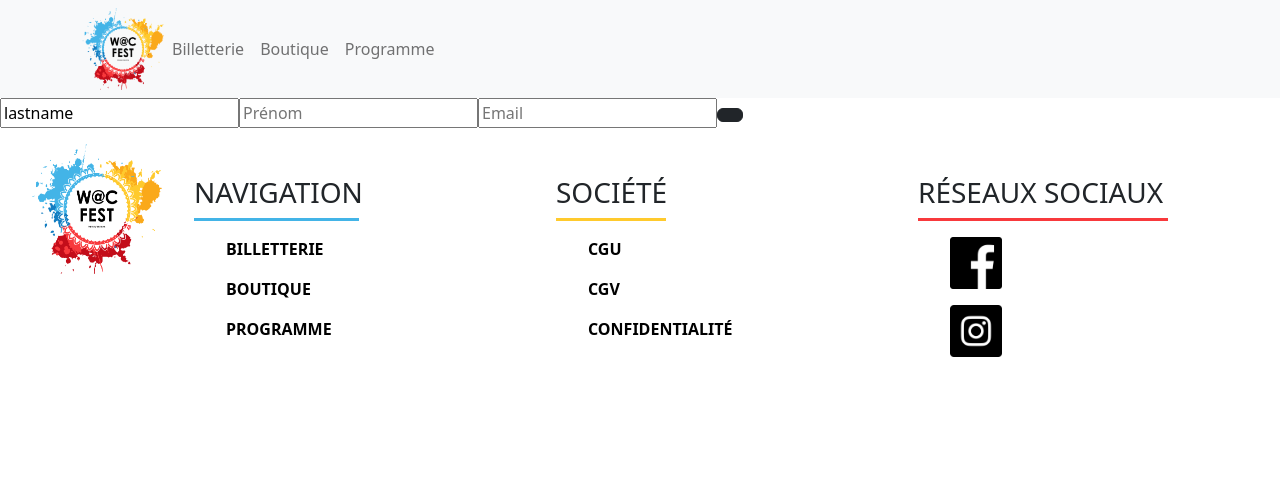
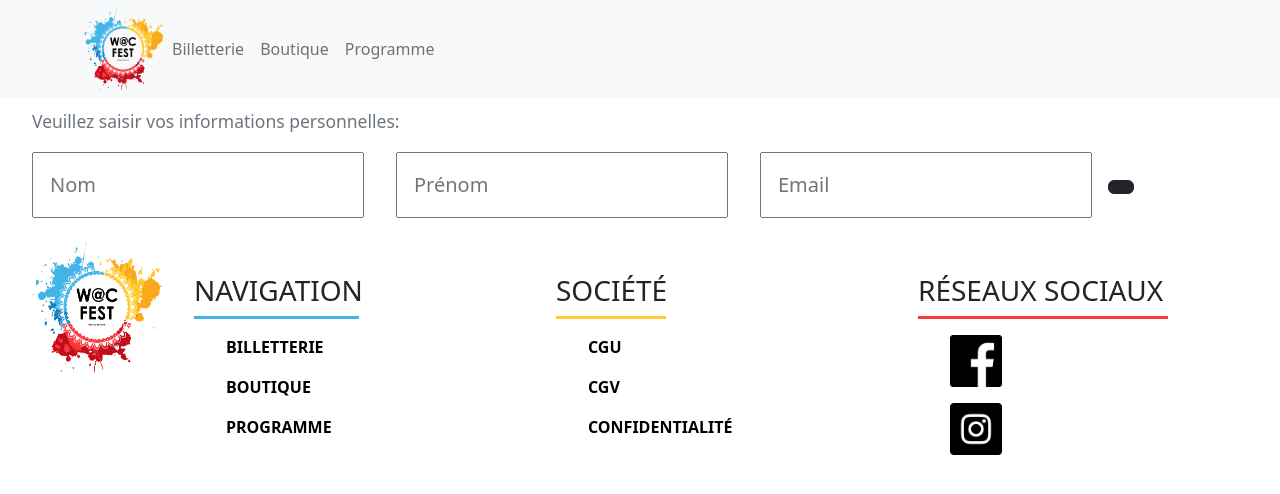
Before and after one commit to KevinJ-Dev/e-commerce-front, a React (Create React App) app in the folder wacfest_front/: page /ticket/premium/payment in a window 1280 px wide. Shown: the top 494 px of the page. Built offline with nearby package versions, Linux system fonts and the light colour scheme.

Commit message:
Formulaire/redirect

```diff
--- /dev/null
+++ b/wacfest_front/src/components/AlertValidate.js
@@ -0,0 +1,21 @@
+import React, {useState} from "react";
+import {Alert} from "react-bootstrap";
+import Button from "react-bootstrap/Button";
+
+export default function AlertValidate() {
+    const [show, setShow] = useState(true);
+
+    if (show) {
+        return (
+            <Alert variant="danger" onClose={() => setShow(false)} dismissible>
+                <Alert.Heading>Oh snap! You got an error!</Alert.Heading>
+                <p>
+                    Change this and that and try again. Duis mollis, est non commodo
+                    luctus, nisi erat porttitor ligula, eget lacinia odio sem nec elit.
+                    Cras mattis consectetur purus sit amet fermentum.
+                </p>
+            </Alert>
+        );
+    }
+    return <Button onClick={() => setShow(true)}>Show Alert</Button>;
+}
--- a/wacfest_front/src/components/FormPay.js
+++ b/wacfest_front/src/components/FormPay.js
@@ -1,7 +1,8 @@
-import React from "react";
+import React, {useState} from "react";
 import {useForm} from "react-hook-form";
 import Button from "react-bootstrap/Button";
-import {FormGroup} from "react-bootstrap";
+import {FormGroup, FormText} from "react-bootstrap";
+import AlertValidate from "./AlertValidate";
 
 export default function FormValidate(){
     const { register, handleSubmit, watch, formState: { errors } } = useForm();
@@ -12,16 +13,17 @@ export default function FormValidate(){
 
     return(
 
-    <FormGroup className="mb-3">
+    <FormGroup className="form-control-lg">
+        <FormText className='p-3'>Veuillez saisir vos informations personnelles:</FormText>
         <form onSubmit={handleSubmit(onSubmit)}>
             {/* register your input into the hook by invoking the "register" function */}
-        <input  defaultValue="lastname" {...register("example")} placeholder="Nom"/>
+        <input className="p-3 m-3"  {...register("example")} placeholder="Nom"/>
             {/* include validation with required or other standard HTML validation rules */}
-        <input {...register("name", { required: true })} placeholder="Prénom" />
+        <input  className="p-3 m-3"{...register("name", { required: true })} placeholder="Prénom" />
             {/* errors will return when field validation fails  */}
             {errors.name && <span>Ce champ doit ếtre rempli </span>}
-        <input {...register('email')} type="email" placeholder="Email" />
-        <Button type="submit"  variant='dark'/>
+        <input className="p-3 m-3" {...register('email')} type="email" placeholder="Email" />
+            <Button type="submit" variant='dark' onClick={AlertValidate}/>
         </form>
     </FormGroup>
     );
--- a/wacfest_front/src/components/HomeCard.js
+++ b/wacfest_front/src/components/HomeCard.js
@@ -10,14 +10,14 @@ import {Link, Routes, Route, useNavigate} from 'react-router-dom';
 
 
 export default function HomeCard({image}){
+
+    /* for redirect */
     const navigate = useNavigate();
 
     const handleSubmit = event => {
         event.preventDefault();
         navigate('/ticket');
     };
-    const onSubmit = data => console.log('click');
-
 
     return (
         <Col>
```
Also changed, not shown: wacfest_front/package.json (+6 -1 lines), wacfest_front/src/stylesheets/FormPay.css (added). Lines whose indentation alone changed are shown as unchanged.
